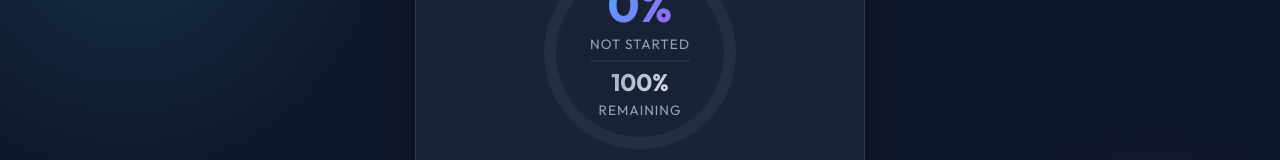
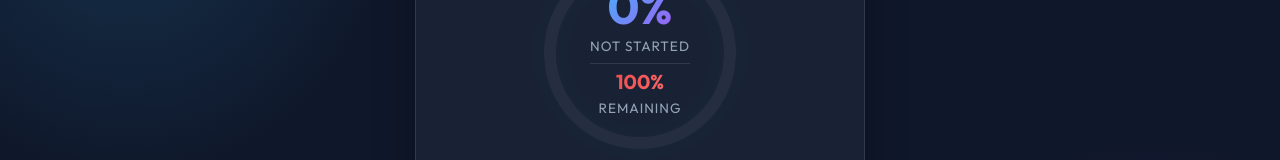
Before and after one commit to saajiidi/TimeTracker, a plain HTML site: page index.html in a window 1280 px wide. Shown: the part 241-401 px from the top of the page. Drawn offline with Linux system fonts and the light colour scheme.

Commit message:
Fix progress label and add remaining percentage display

```diff
--- a/index.html
+++ b/index.html
@@ -147,8 +147,8 @@
         }
 
         .percent-text.small {
-            font-size: 1.5rem;
-            background: linear-gradient(135deg, #94a3b8, #e2e8f0);
+            font-size: 1.25rem;
+            background: linear-gradient(135deg, #ef4444, #f87171);
             -webkit-background-clip: text;
             -webkit-text-fill-color: transparent;
         }
```
